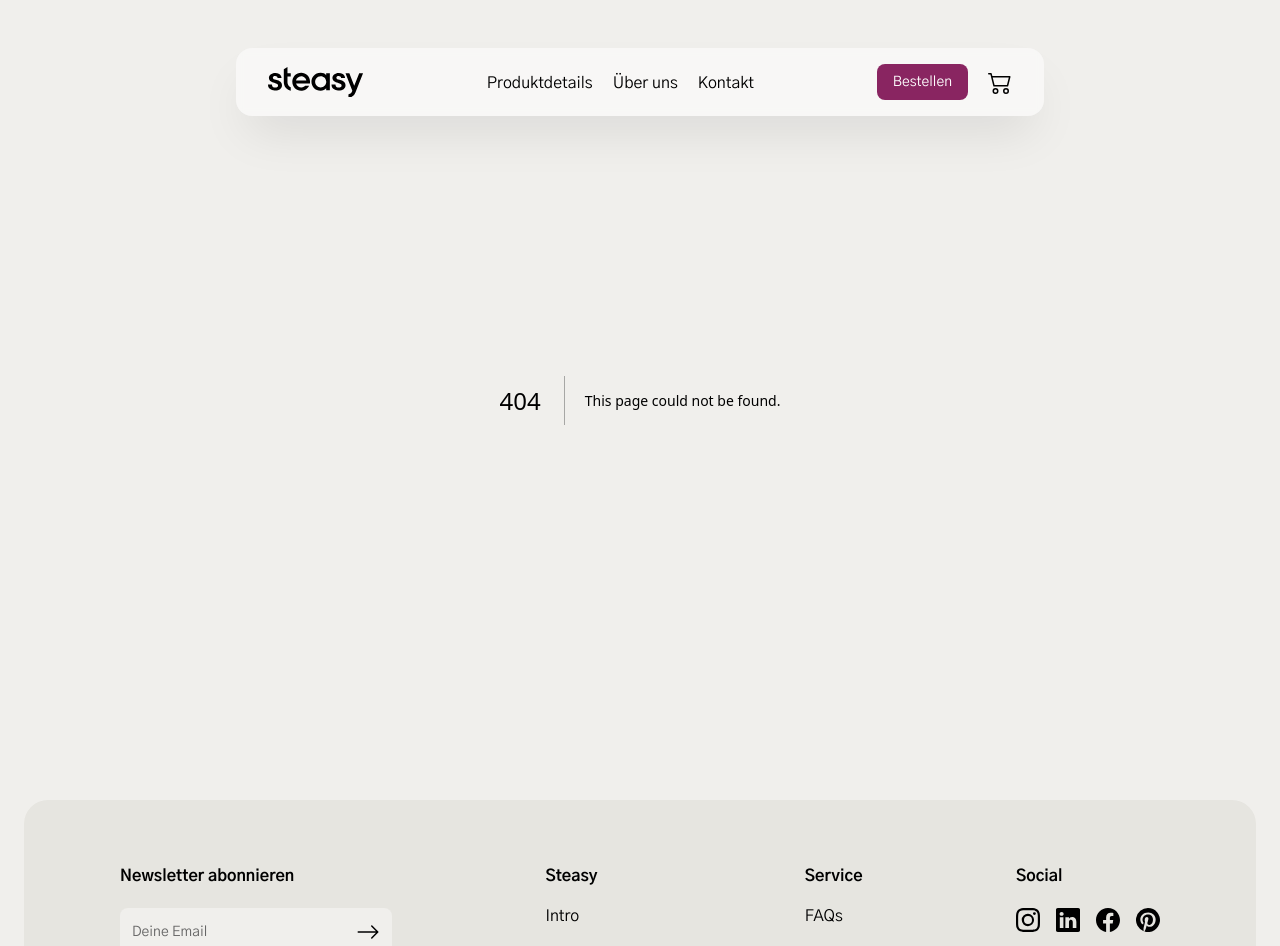
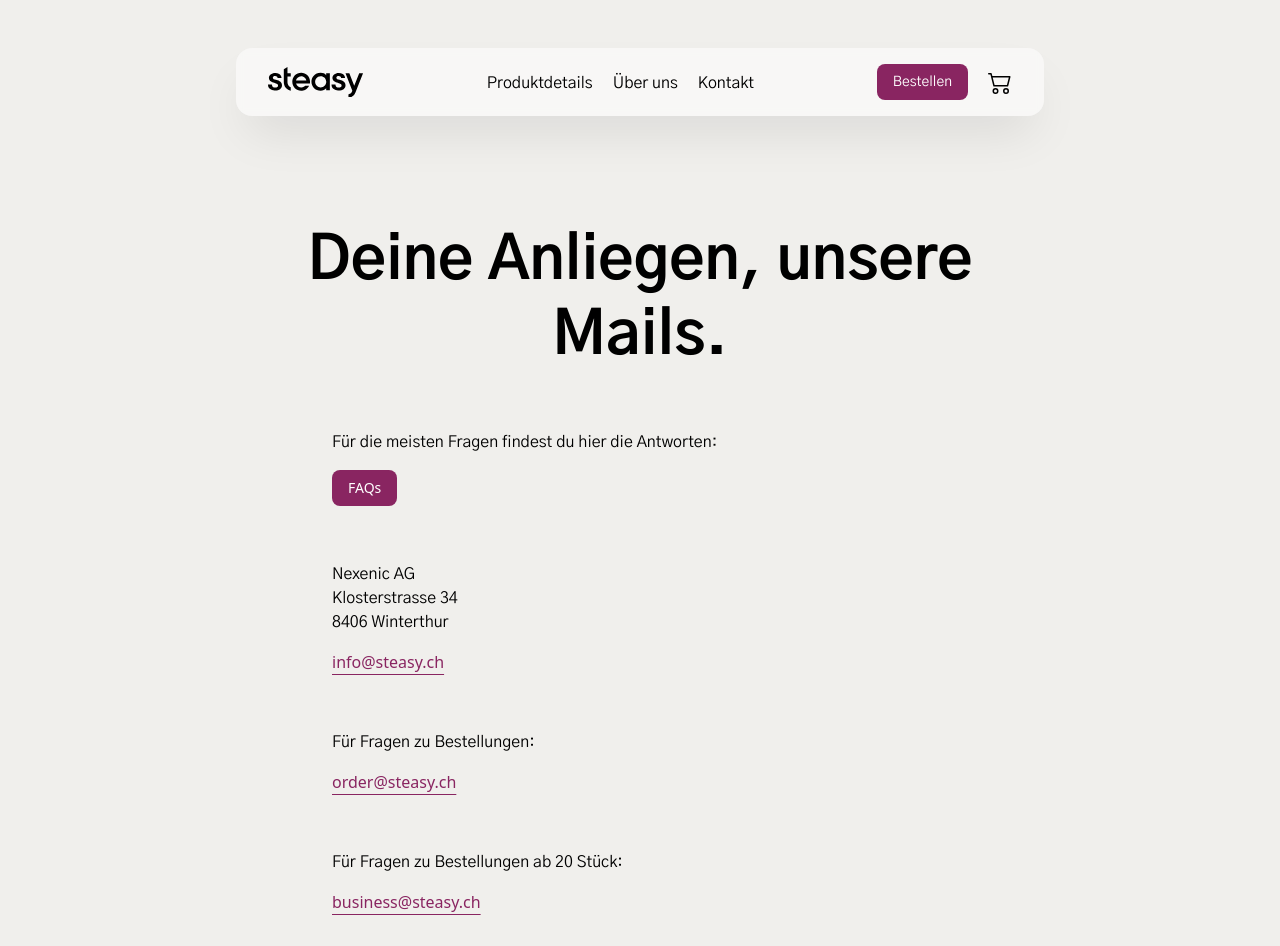
Before and after one commit to arashi-dev/steasy-clone, a Next.js app: page /contact in a window 1280 px wide. Before the commit this address had no page. Shown: the top 946 px of the page. Built offline with nearby package versions, Linux system fonts and the light colour scheme.

Commit message:
add contact page

```diff
--- /dev/null
+++ b/src/app/contact/page.tsx
@@ -0,0 +1,69 @@
+import React from "react";
+import Container from "../_components/Container";
+import Title from "../_components/Title";
+import HeaderSpace from "../_components/HeaderSpace";
+import Link from "next/link";
+import type { LinkHref } from "~/types";
+
+type TextProps = React.PropsWithChildren<{
+  className?: string;
+}>;
+
+const Text: React.FC<TextProps> = ({ children }) => {
+  return <p className="mb-4 mt-9 font-gothic text-base md:mt-14">{children}</p>;
+};
+
+type AnchorProps = React.PropsWithChildren<{
+  href: LinkHref;
+}>;
+
+const Anchor: React.FC<AnchorProps> = ({ href, children }) => {
+  return (
+    <Link
+      href={href}
+      className="text-ginger-500 underline underline-offset-[6px] hover:text-black hover:no-underline"
+    >
+      {children}
+    </Link>
+  );
+};
+
+const Page: React.FC = () => {
+  return (
+    <Container>
+      <HeaderSpace />
+      <Title>Deine Anliegen, unsere Mails.</Title>
+
+      <div className="mx-auto mb-8 mt-14 md:mb-36 md:w-8/12 lg:w-1/2">
+        <Text>Für die meisten Fragen findest du hier die Antworten:</Text>
+
+        <Link
+          href="#"
+          className="block w-max rounded-sm bg-ginger-500 px-4 py-2 text-sm text-white transition-all duration-[250ms] hover:scale-x-[.961] hover:scale-y-[.917]"
+        >
+          FAQs
+        </Link>
+
+        <Text>
+          Nexenic AG
+          <br />
+          Klosterstrasse 34
+          <br />
+          8406 Winterthur
+        </Text>
+        <Anchor href="#">info@steasy.ch</Anchor>
+
+        <Text>Für Fragen zu Bestellungen:</Text>
+        <Anchor href="#">order@steasy.ch</Anchor>
+
+        <Text>Für Fragen zu Bestellungen ab 20 Stück:</Text>
+        <Anchor href="#">business@steasy.ch</Anchor>
+
+        <Text>Für Fragen zur Bedienung von Steasy:</Text>
+        <Anchor href="#">help@steasy.ch</Anchor>
+      </div>
+    </Container>
+  );
+};
+
+export default Page;
```
